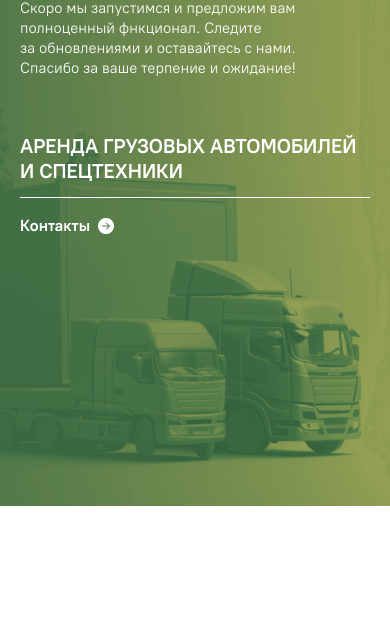
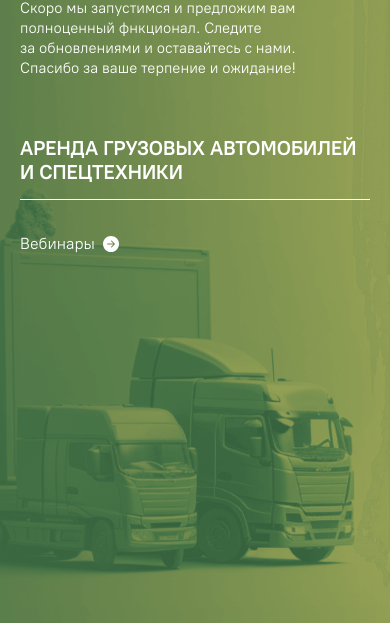
Before and after one commit to gladneva-di/stub, a website built with webpack: page src/index.html in a window 390 px wide. Shown: the part 221-844 px from the top of the page. Built offline with nearby package versions, Linux system fonts and the light colour scheme.

Commit message:
feat: animation contacts

```diff
--- a/src/index.html
+++ b/src/index.html
@@ -15,37 +15,51 @@
       <div class="col"></div>
       <div class="col">
         <h1 class="header__title">НАШ САЙТ НАХОДИТСЯ В&nbsp;РАЗРАБОТКЕ</h1>
-        <p class="header__desc">Скоро мы&nbsp;запустимся и&nbsp;предложим вам полноценный фнкционал. Следите за&nbsp;обновлениями и&nbsp;оставайтесь с&nbsp;нами.
+        <p class="header__desc">Скоро мы&nbsp;запустимся и&nbsp;предложим вам полноценный фнкционал. Следите
+          за&nbsp;обновлениями и&nbsp;оставайтесь с&nbsp;нами.
           Спасибо за&nbsp;ваше терпение и&nbsp;ожидание!</p>
-            <span class="header__info">АРЕНДА ГРУЗОВЫХ АВТОМОБИЛЕЙ И&nbsp;СПЕЦТЕХНИКИ</span>
-        <div class="mobile__module visible--module">
-          <p class="mobile__text mobile__text--city">Контакты</p>
-          <img class="mobile__icon" src="./images/arrow.svg">
-        </div>
+        <div class="header__info"><span>АРЕНДА ГРУЗОВЫХ АВТОМОБИЛЕЙ И&nbsp;СПЕЦТЕХНИКИ</span></div>
       </div>
       <div class="col"></div>
+    </header>
+    <input id="info__body_1" class="info__switch" type="checkbox">
+    <label for="info__body_1" class="mobile__module visible--module info__headline">Вебинары</label>
+    <div class="info__body">
+      <main class="main">
+        <label for="info__body_1" class="">
           <img class="mobile__icon_close" src="./images/close.svg">
-    </header>
-    <main class="main">
+        </label>
         <div class="row">
-        <div class="col col__city"><p>Краснодар</p></div>
-        <div class="col col--email"><p>// E-mail</p></div>
-        <div class="col"><p class="col--email-val">sekretar@kngk-ta.ru</p></div>
+          <div class="col col__city">
+            <p>Краснодар</p>
+          </div>
+          <div class="col col--email">
+            <p>// E-mail</p>
+          </div>
+          <div class="col"><a class="col--email-val" href="mailto:sekretar@kngk-ta.ru">sekretar@kngk-ta.ru</a></div>
           <div class="col"></div>
         </div>
         <div class="row">
           <div class="col"></div>
-        <div class="col col--phone"><p>// Телефон</p></div>
-        <div class="col"><p class="col--phone-val">8 (861) 200-18-48</p></div>
+          <div class="col col--phone">
+            <p>// Телефон</p>
+          </div>
+          <div class="col"><a class="col--phone-val" href="tel:+78612001848">8 (861) 200-18-48</a></div>
           <div class="col"></div>
         </div>
         <div class="row">
           <div class="col"></div>
-        <div class="col col--address"><p>// Адрес</p></div>
-        <div class="col main__address"><p class="col--address-val">353230, Краснодарский край, м.р-н Северский, г.п. Ильское, пгт  Ильский, тер. 55-км автодороги Краснодар-Новороссийск, д.1</p></div>
+          <div class="col col--address">
+            <p>// Адрес</p>
+          </div>
+          <div class="col main__address">
+            <p class="col--address-val">353230, Краснодарский край, м.р-н Северский, г.п. Ильское, пгт Ильский, тер.
+              55-км автодороги Краснодар-Новороссийск, д.1</p>
+          </div>
           <div class="col"></div>
         </div>
       </main>
+    </div>
   </div>
   <script src="{path/to/scripts}/page-flip.browser.js"></script>
 </body>
--- a/src/index.js
+++ b/src/index.js
@@ -1,5 +1,5 @@
 import "./styles/main.scss";
-
+const main = document.querySelector(".main");
 const module = document.querySelector(".mobile__module");
 const contents = document.querySelectorAll(".main .col p");
 const close = document.querySelector(".mobile__icon_close");
@@ -22,22 +22,21 @@ const closeModule = () => {
   if (close) {
     close.addEventListener("click", () => {
       contentOff();
-      module.classList.add("visible--module");
-      module.classList.remove("hidden");
     });
   }
 };
 
 const contentOn = () => {
-  contents.forEach((el) => (el.classList.add("visible")));
+  main.classList.add("visible--main");
   close.classList.add("visible");
   module.classList.remove("visible--module");
   module.classList.add("hidden");
-
 };
 const contentOff = () => {
-  contents.forEach((el) => (el.classList.remove("visible")));
+  main.classList.remove("visible--main");
   close.classList.remove("visible");
-  module.classList.remove("hidden");
-  module.classList.add("visible--module");
+  setTimeout(function () {
+    module.classList.remove("hidden");
+    module.classList.add("visible--module");
+  }, 350);
 };
--- a/src/styles/main.scss
+++ b/src/styles/main.scss
@@ -45,20 +45,17 @@ body {
   margin: 0 auto;
 }
 .stub {
+  min-height: 100vh;
   background-image: url("../images/bg.png");
-  background-size: contain;
+  background-size: cover;
+  background-position: bottom right;
   background-repeat: no-repeat;
   padding: 30px;
 }
 .header {
   position: relative;
-}
-.header .col:nth-child(1),
-.header .col:nth-child(3) {
+  min-height: 50vh;
   padding-bottom: 36px;
-}
-.header .col:nth-child(3) {
-  min-height: 487px;
 }
 .header__title {
   position: absolute;
@@ -80,7 +77,7 @@ body {
   display: block;
   position: absolute;
   max-width: 444px;
-  top: 383px;
+  bottom: 36px;
   font-size: 26px;
   line-height: 34px;
   font-weight: 700;
@@ -98,17 +95,15 @@ body {
   line-height: 24px;
   font-weight: 400;
 }
-.main .row p {
+.main .row p, .main .row a {
   padding: 12px 0;
+  display: flex;
 }
 .col__city p {
   font-weight: 700;
 }
 .main .row {
   border-top: 1px solid #fff;
-}
-.main .row:nth-child(3) .col {
-  height: 69vh;
 }
 .main__address p {
   max-width: 412px;
@@ -120,56 +115,32 @@ body {
 .mobile__icon_close {
   visibility: hidden;
   position: absolute;
-  right: 15px;
-  bottom: -25px;
+  right: 0;
+  top: 0;
+  cursor: pointer;
 }
 .mobile__module {
   display: none;
   position: absolute;
-  top: 407px;
   left: 0;
   width: 94.5%;
-  padding-top: 8px;
   max-width: 100px;
-
 }
 @media only screen and (max-width: 1450px) {
   .header__title {
-    font-size: 40px;
+    font-size: 4vw;
     line-height: 113%;
   }
-  .header .col:nth-child(3) {
-    min-height: 387px;
-  }
-  .header__info {
-    top: 283px;
-  }
-  .stub {
-    background-size: cover;
-    background-position: center;
-  }
-
 }
 @media only screen and (max-width: 1024px) {
-
-  .main .row:nth-child(3) .col {
-    height: 412px;
-  }
   .stub {
     background-image: url("../images/bg_medium.png");
-    background-size: cover;
-  }
-  .header__title {
-    font-size: 40px;
   }
   .header__desc {
     top: 179px;
   }
-  .header .col:nth-child(3) {
-    min-height: 570px;
-  }
   .header__info {
-    top: 448px;
+    bottom: 20px;
   }
   .logo {
     max-width: 134px;
@@ -180,15 +151,24 @@ body {
   .header__desc {
     max-width: 336px;
   }
-  .main .row p {
+  .main .row p, .main .row a {
     padding: 16px 0;
   }
   .main__address p {
     position: absolute;
     max-width: 330px;
   }
-  .col--phone-val, .col--email-val {
+  .col--phone-val,
+  .col--email-val {
     position: absolute;
+  }
+}
+@media only screen and (max-width: 820px){
+  .header__title {
+    font-size: 40px;
+  }
+  .row p {
+    font-size: 2vw;
   }
 }
 @media only screen and (max-width: 560px) {
@@ -196,6 +176,10 @@ body {
   .header__info,
   .header__desc {
     left: 0;
+  }
+  .main {
+    position: relative;
+    height: 280px;
   }
   .stub {
     background-image: url("../images/bg_s.png");
@@ -212,11 +196,15 @@ body {
   }
   .header__info {
     max-width: unset;
-    top: 335px;
+    bottom: 20px;
     font-size: 20px;
     line-height: 123%;
+    padding-bottom: 14px;
+  }
+  .header__info span {
     border-bottom: 1px solid #fff;
-        padding-bottom: 14px;
+    display: block;
+    padding-bottom: 14px;
   }
   .row p {
     font-size: 15px;
@@ -239,7 +227,8 @@ body {
     padding-bottom: 27px;
     position: unset;
   }
-  .col--phone-val, .col--email-val {
+  .col--phone-val,
+  .col--email-val {
     position: unset;
   }
 
@@ -249,33 +238,37 @@ body {
   .header .col:nth-child(3) {
     min-height: 399px;
   }
-  .main .row:nth-child(3) .col {
-    height: unset;
-  }
   .visible {
     visibility: visible !important;
   }
   .visible--module {
     display: flex !important;
+    margin-top: -20px;
   }
+  .visible--main{
+    display: block;
+    position: relative;
+  }
+
   // кат
-
-  .main .row p {
-    visibility: hidden;
+  .main .row p, .main .row a {
     padding: unset;
   }
   .main .row .col__city p {
-    padding-top: 8px;
     padding-bottom: 8px;
   }
   .main .row {
     border-top: none;
     flex-direction: column;
   }
-  .main .row .col--email-val, .main .row .col--phone-val {
+  .main .row .col--email-val,
+  .main .row .col--phone-val {
     padding-bottom: 12px;
+    border-bottom: 1px solid #fff;
   }
-  .main .row .col--email p, .main .row .col--phone p, .main .row .col--address p{
+  .main .row .col--email p,
+  .main .row .col--phone p,
+  .main .row .col--address p {
     padding-top: 12px;
     padding-bottom: 10px;
   }
@@ -290,9 +283,6 @@ body {
   }
 }
 @media only screen and (max-width: 380px) {
-  .stub {
-    background-size: cover;
-  }
   .header__title {
     font-size: 7vw;
   }
@@ -300,3 +290,40 @@ body {
     font-size: 5vw;
   }
 }
+
+//for animation
+.info__switch, .info__headline {
+  display: none;
+}
+
+@media only screen and (max-width: 560px){
+  .info__switch {
+    display: none;
+  }
+  .info__body {
+    max-height: 0;
+    overflow: hidden;
+    transition: 0.4s;
+  }
+  .info__switch:checked~.info__body {
+    max-height: 280px;
+  }
+  .info__headline::after {
+    content: url('../images/arrow.svg');
+    margin-left: 8px;
+    width: 16px;
+    height: 16px;
+  }
+  .info__switch:checked~.info__headline::before {
+    transform: rotate(180deg) translateY(6px);
+  }
+  .info__headline {
+    display: block;
+    align-items: center;
+    position: relative;
+    user-select: none;
+    cursor: pointer;
+    margin-top: 0;
+    max-width: 100px;
+  }
+}
```
Also changed, not shown: dist/fonts/pt-root-ui_bold.ttf (deleted), dist/fonts/pt-root-ui_bold.woff (deleted), dist/fonts/pt-root-ui_bold.woff2 (deleted), dist/fonts/pt-root-ui_regular.ttf (deleted), dist/fonts/pt-root-ui_regular.woff (deleted), dist/fonts/pt-root-ui_regular.woff2 (deleted), dist/images/arrow.svg (deleted), dist/images/bg.png (deleted), dist/images/bg_s.png (deleted), dist/images/close.svg (deleted), dist/images/logo.svg (deleted), dist/index.html (deleted), dist/main.bundle.js (deleted), dist/main.style.css (deleted), 1 other file. Lines whose indentation alone changed are shown as unchanged.
